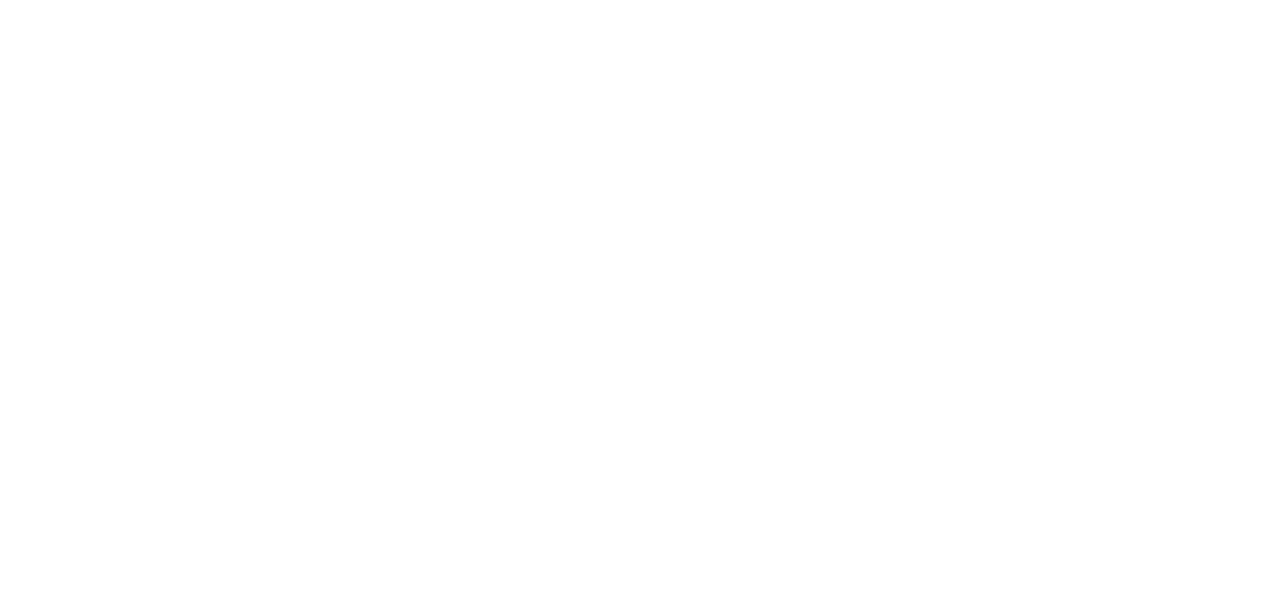
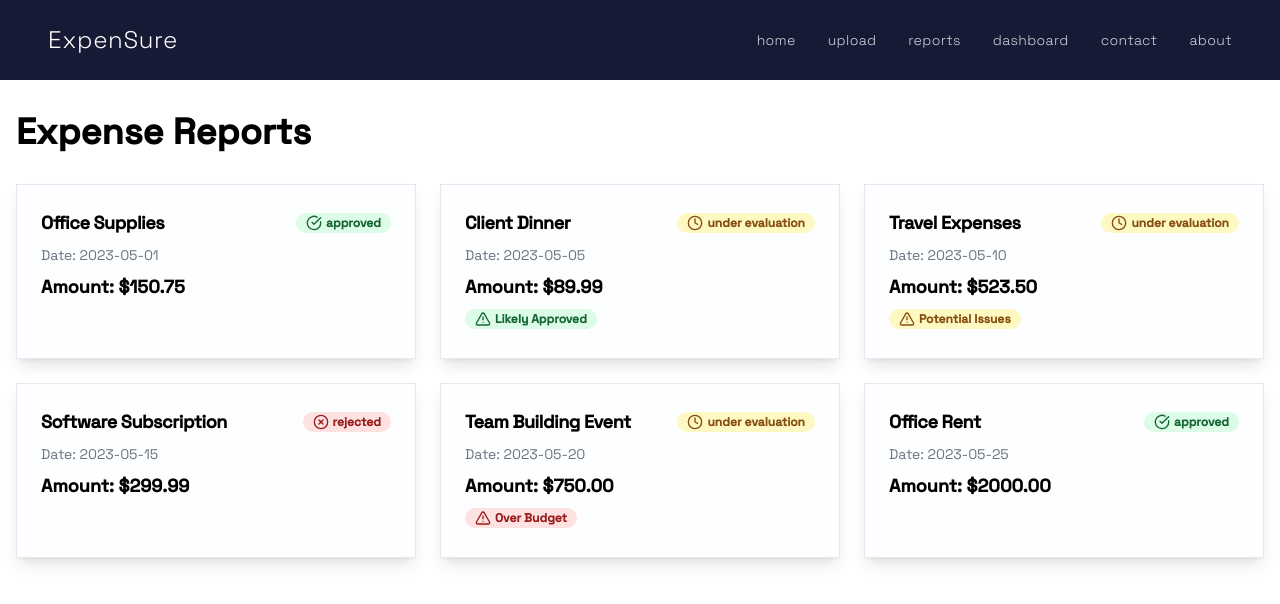
Before and after one commit to JayGuri/JBBR_LOC7, a React (Vite) app in the folder frontend/: page /reports in a window 1280 px wide. Before the commit this address had no page. Shown: the top 604 px of the page. Built offline with nearby package versions, Linux system fonts and the light colour scheme.

Commit message:
Added reports page

```diff
--- a/frontend/src/App.tsx
+++ b/frontend/src/App.tsx
@@ -1,6 +1,7 @@
 import { BrowserRouter as Router, Routes, Route } from "react-router-dom"
 import { LandingPage } from "./pages/LandingPage"
 import { UploadPage } from "./pages/UploadPage"
+import { ReportsPage } from "./pages/ReportsPage"
 
 export default function App() {
   const customImageSrc = "/hero.jpg" // Your hero image path
@@ -10,6 +11,7 @@
       <Routes>
         <Route path="/" element={<LandingPage customImageSrc={customImageSrc} />} />
         <Route path="/upload" element={<UploadPage />} />
+        <Route path="/reports" element={<ReportsPage />} />
       </Routes>
     </Router>
   )
--- a/frontend/src/components/Navbar.tsx
+++ b/frontend/src/components/Navbar.tsx
@@ -7,7 +7,7 @@
         ExpenSure
       </Link>
       <div className="flex gap-8">
-        {["home", "upload", "dashboard", "contact", "about"].map((item) => (
+        {["home", "upload", "reports", "dashboard", "contact", "about"].map((item) => (
           <Link
             key={item}
             to={`/${item === "home" ? "" : item}`}
--- /dev/null
+++ b/frontend/src/components/ui/badge.tsx
@@ -0,0 +1,29 @@
+import type * as React from "react"
+import { cva, type VariantProps } from "class-variance-authority"
+
+import { cn } from "@/lib/utils"
+
+const badgeVariants = cva(
+  "inline-flex items-center rounded-full px-2.5 py-0.5 text-xs font-semibold transition-colors focus:outline-none focus:ring-2 focus:ring-ring focus:ring-offset-2",
+  {
+    variants: {
+      variant: {
+        default: "bg-primary text-primary-foreground hover:bg-primary/80",
+        secondary: "bg-secondary text-secondary-foreground hover:bg-secondary/80",
+        destructive: "bg-destructive text-destructive-foreground hover:bg-destructive/80",
+        outline: "text-foreground",
+      },
+    },
+    defaultVariants: {
+      variant: "default",
+    },
+  },
+)
+
+export interface BadgeProps extends React.HTMLAttributes<HTMLDivElement>, VariantProps<typeof badgeVariants> {}
+
+function Badge({ className, variant, ...props }: BadgeProps) {
+  return <div className={cn(badgeVariants({ variant }), className)} {...props} />
+}
+
+export { Badge, badgeVariants }
--- /dev/null
+++ b/frontend/src/components/ui/card.tsx
@@ -0,0 +1,43 @@
+import * as React from "react"
+
+import { cn } from "@/lib/utils"
+
+const Card = React.forwardRef<HTMLDivElement, React.HTMLAttributes<HTMLDivElement>>(({ className, ...props }, ref) => (
+  <div ref={ref} className={cn("rounded-lg border bg-card text-card-foreground shadow-sm", className)} {...props} />
+))
+Card.displayName = "Card"
+
+const CardHeader = React.forwardRef<HTMLDivElement, React.HTMLAttributes<HTMLDivElement>>(
+  ({ className, ...props }, ref) => (
+    <div ref={ref} className={cn("flex flex-col space-y-1.5 p-6", className)} {...props} />
+  ),
+)
+CardHeader.displayName = "CardHeader"
+
+const CardTitle = React.forwardRef<HTMLParagraphElement, React.HTMLAttributes<HTMLHeadingElement>>(
+  ({ className, ...props }, ref) => (
+    <h3 ref={ref} className={cn("text-2xl font-semibold leading-none tracking-tight", className)} {...props} />
+  ),
+)
+CardTitle.displayName = "CardTitle"
+
+const CardDescription = React.forwardRef<HTMLParagraphElement, React.HTMLAttributes<HTMLParagraphElement>>(
+  ({ className, ...props }, ref) => (
+    <p ref={ref} className={cn("text-sm text-muted-foreground", className)} {...props} />
+  ),
+)
+CardDescription.displayName = "CardDescription"
+
+const CardContent = React.forwardRef<HTMLDivElement, React.HTMLAttributes<HTMLDivElement>>(
+  ({ className, ...props }, ref) => <div ref={ref} className={cn("p-6 pt-0", className)} {...props} />,
+)
+CardContent.displayName = "CardContent"
+
+const CardFooter = React.forwardRef<HTMLDivElement, React.HTMLAttributes<HTMLDivElement>>(
+  ({ className, ...props }, ref) => (
+    <div ref={ref} className={cn("flex items-center p-6 pt-0", className)} {...props} />
+  ),
+)
+CardFooter.displayName = "CardFooter"
+
+export { Card, CardHeader, CardFooter, CardTitle, CardDescription, CardContent }
--- /dev/null
+++ b/frontend/src/pages/ReportsPage.tsx
@@ -0,0 +1,81 @@
+"use client"
+
+import React from "react"
+import { Navbar } from "../components/Navbar"
+import { Card, CardContent, CardHeader, CardTitle } from "../components/ui/card"
+import { Badge } from "../components/ui/badge"
+import { AlertTriangle, CheckCircle, Clock, XCircle } from "lucide-react"
+
+type ReportStatus = "approved" | "rejected" | "under_evaluation"
+type AITag = "green" | "yellow" | "red"
+
+interface Report {
+  id: string
+  title: string
+  date: string
+  amount: number
+  status: ReportStatus
+  aiTag?: AITag
+}
+
+const dummyReports: Report[] = [
+  { id: "1", title: "Office Supplies", date: "2023-05-01", amount: 150.75, status: "approved" },
+  { id: "2", title: "Client Dinner", date: "2023-05-05", amount: 89.99, status: "under_evaluation", aiTag: "green" },
+  { id: "3", title: "Travel Expenses", date: "2023-05-10", amount: 523.5, status: "under_evaluation", aiTag: "yellow" },
+  { id: "4", title: "Software Subscription", date: "2023-05-15", amount: 299.99, status: "rejected" },
+  {
+    id: "5",
+    title: "Team Building Event",
+    date: "2023-05-20",
+    amount: 750.0,
+    status: "under_evaluation",
+    aiTag: "red",
+  },
+  { id: "6", title: "Office Rent", date: "2023-05-25", amount: 2000.0, status: "approved" },
+]
+
+const statusConfig = {
+  approved: { color: "bg-green-100 text-green-800", icon: CheckCircle },
+  rejected: { color: "bg-red-100 text-red-800", icon: XCircle },
+  under_evaluation: { color: "bg-yellow-100 text-yellow-800", icon: Clock },
+}
+
+const aiTagConfig = {
+  green: { color: "bg-green-100 text-green-800", text: "Likely Approved" },
+  yellow: { color: "bg-yellow-100 text-yellow-800", text: "Potential Issues" },
+  red: { color: "bg-red-100 text-red-800", text: "Over Budget" },
+}
+
+export function ReportsPage() {
+  return (
+    <div className="min-h-screen bg-[#ffffff]">
+      <Navbar />
+      <div className="container mx-auto px-4 py-8">
+        <h1 className="text-4xl font-bold mb-8 text-[#000000]">Expense Reports</h1>
+        <div className="grid grid-cols-1 md:grid-cols-2 lg:grid-cols-3 gap-6">
+          {dummyReports.map((report) => (
+            <Card key={report.id} className="bg-[#fcfeff] shadow-lg">
+              <CardHeader className="flex flex-row items-center justify-between space-y-0 pb-2">
+                <CardTitle className="text-lg font-bold text-[#000000]">{report.title}</CardTitle>
+                <Badge className={statusConfig[report.status].color}>
+                  {React.createElement(statusConfig[report.status].icon, { className: "w-4 h-4 mr-1" })}
+                  {report.status.replace("_", " ")}
+                </Badge>
+              </CardHeader>
+              <CardContent>
+                <div className="text-sm text-gray-500 mb-2">Date: {report.date}</div>
+                <div className="text-lg font-semibold text-[#000000] mb-2">Amount: ${report.amount.toFixed(2)}</div>
+                {report.aiTag && (
+                  <Badge className={aiTagConfig[report.aiTag].color}>
+                    <AlertTriangle className="w-4 h-4 mr-1" />
+                    {aiTagConfig[report.aiTag].text}
+                  </Badge>
+                )}
+              </CardContent>
+            </Card>
+          ))}
+        </div>
+      </div>
+    </div>
+  )
+}
```
